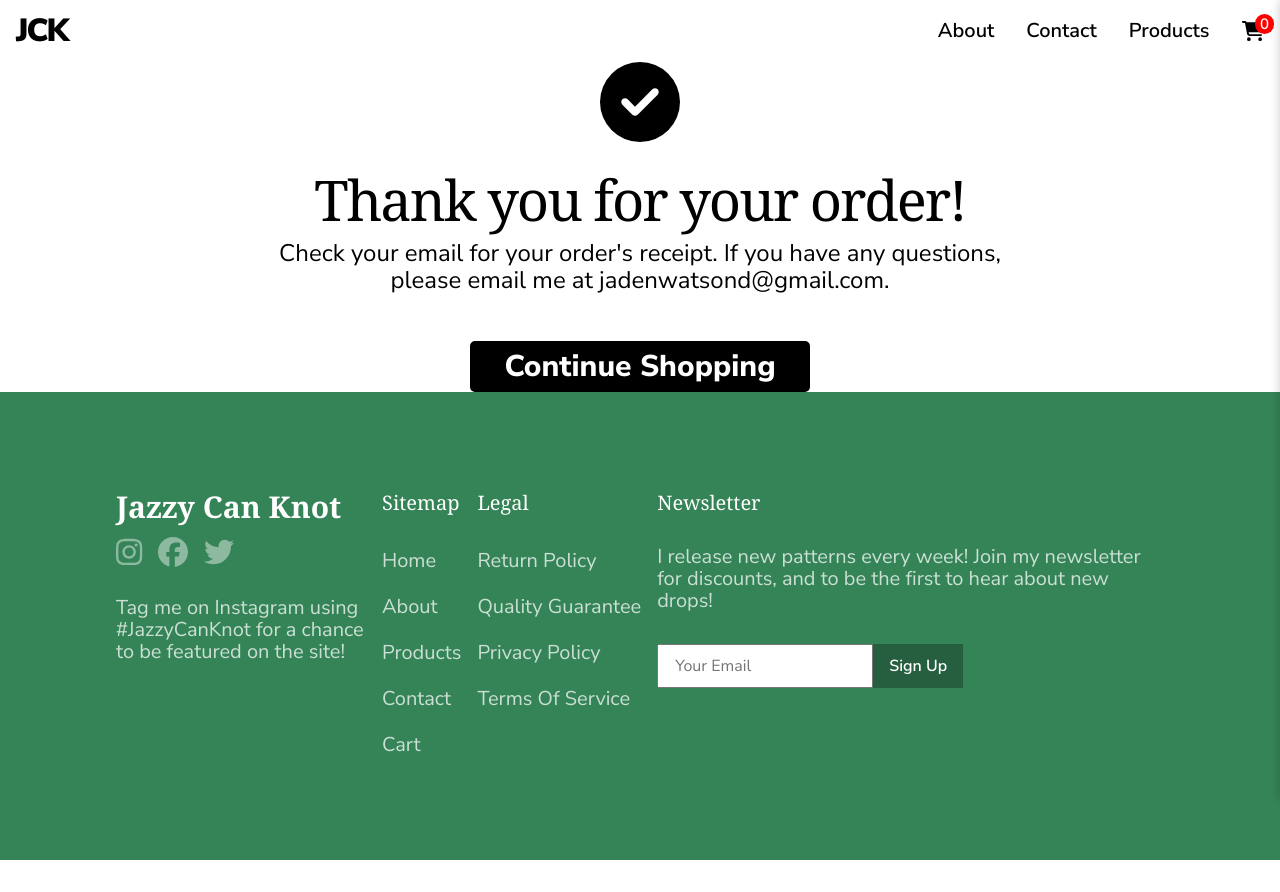
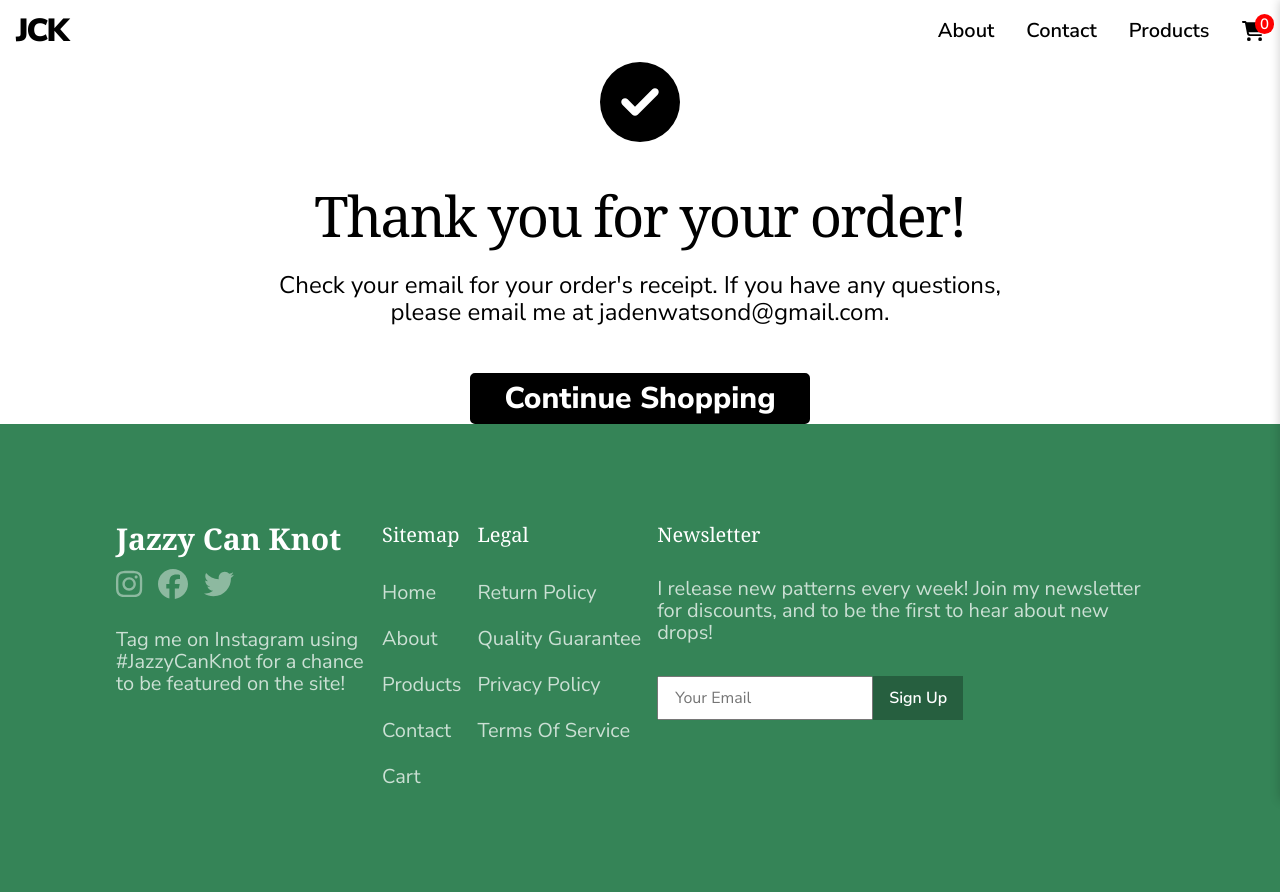
Before and after one commit to igaboo/jazzy-can-knot-nextjs, a Next.js app: page /success in a window 1280 px wide. Shown: the top 892 px of the page. Before the commit the page ends 860 px from the top, so only its background shows below. Built offline with nearby package versions, Linux system fonts and the light colour scheme; no server answers.

Commit message:
updated success margins

```diff
--- a/pages/success/Success.module.scss
+++ b/pages/success/Success.module.scss
@@ -8,10 +8,10 @@
   text-align: center;
 
   svg {
-    margin-bottom: 2rem;
+    margin-bottom: 3rem;
   }
   h1 {
-    margin-bottom: 1rem;
+    margin-bottom: 2rem;
   }
 
   p {
```
